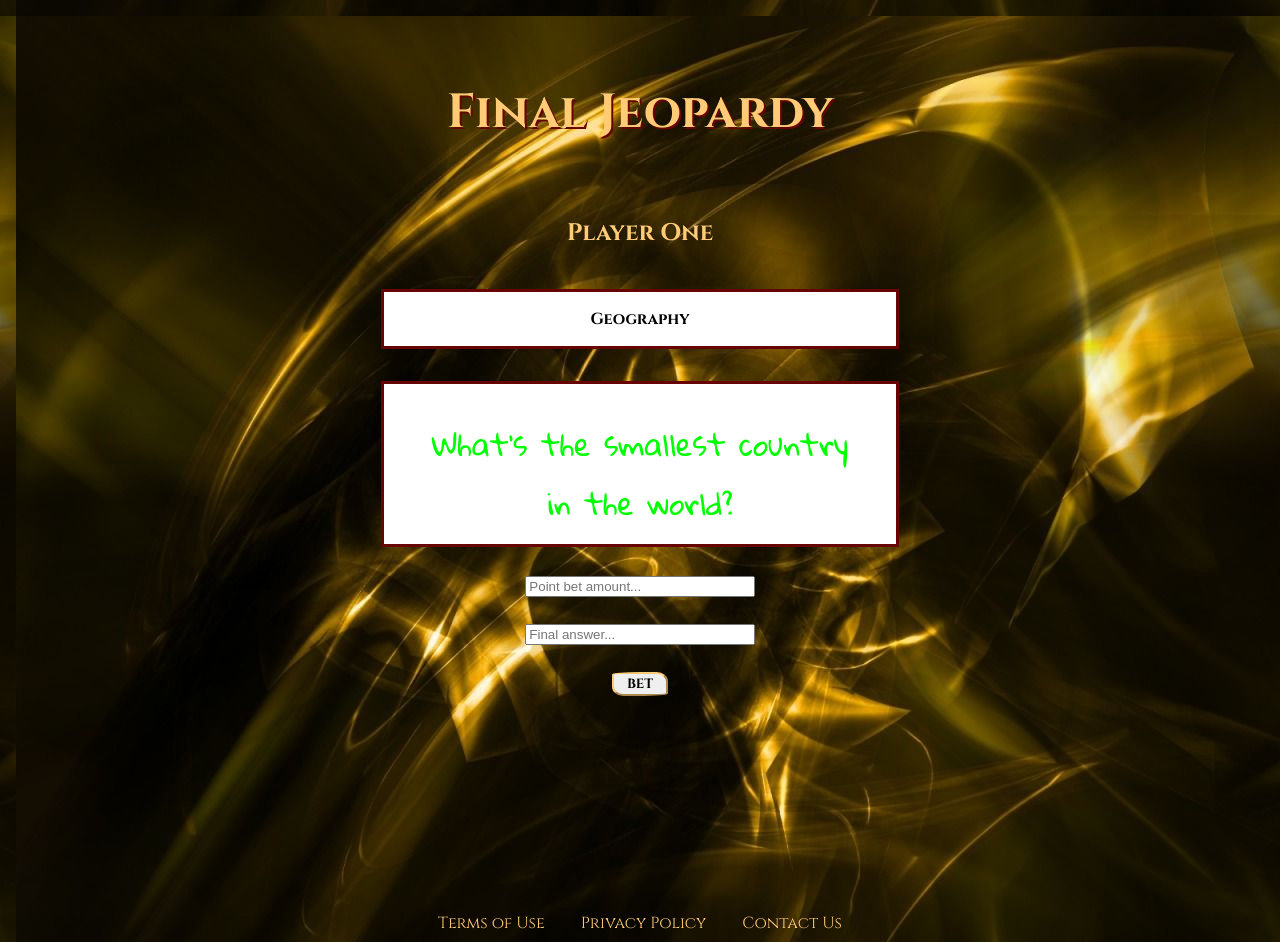
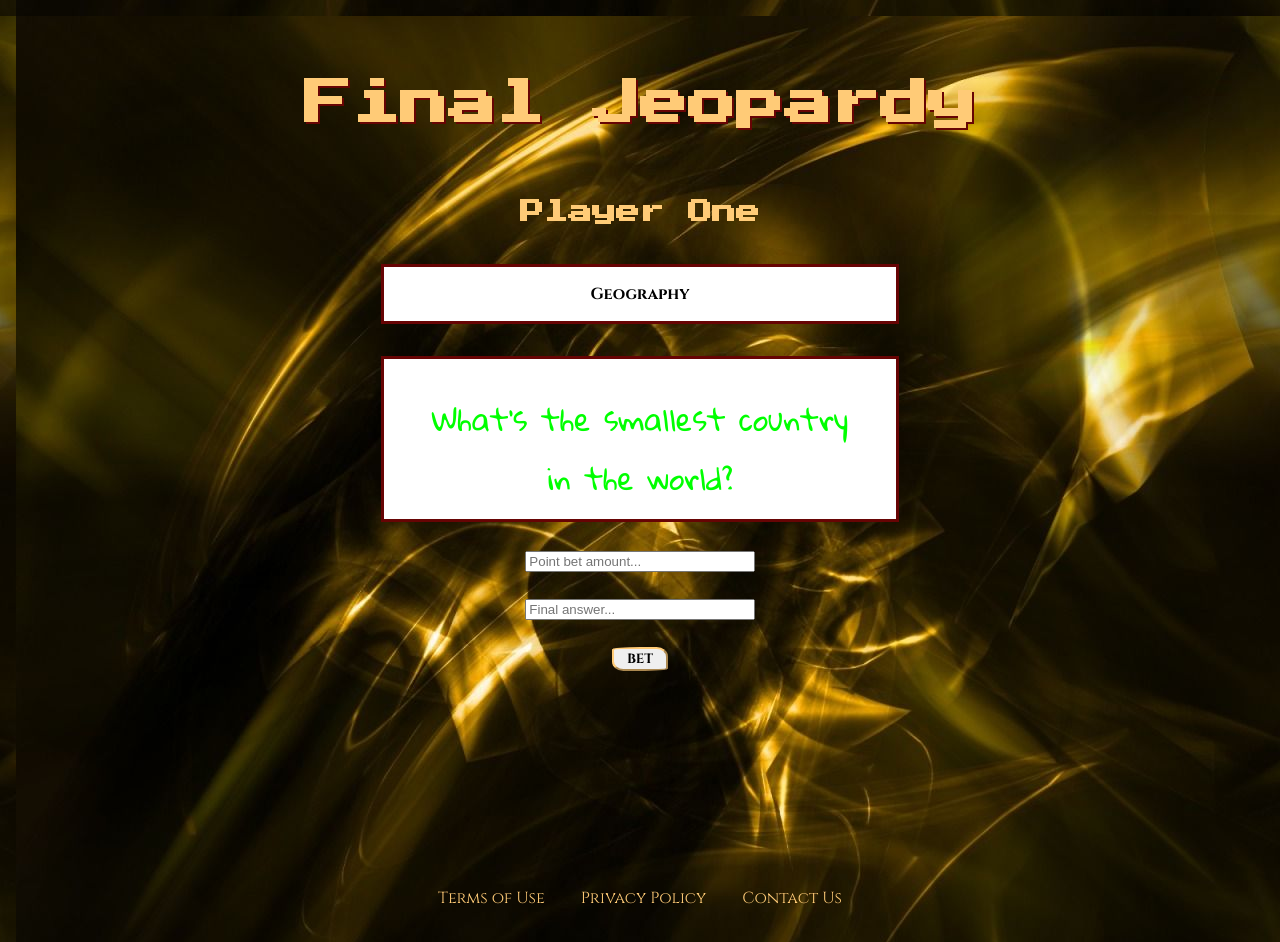
Before and after one commit to burlingtoncodeacademy-students/jeopardy-board-tiffaniaib-1, a plain HTML site: page final-jeopardy.html in a window 1280 px wide. Shown: the top 942 px of the page. Drawn offline with Linux system fonts and the light colour scheme.

Commit message:
Changed font for the titles

```diff
--- a/final-jeopardy.html
+++ b/final-jeopardy.html
@@ -17,6 +17,12 @@
   <link rel="preconnect" href="https://fonts.gstatic.com" crossorigin>
   <link
     href="https://fonts.googleapis.com/css2?family=Arvo:ital,wght@1,700&family=Cinzel&family=Gloria+Hallelujah&family=Ultra&display=swap"
+    rel="stylesheet">
+  <!-- GOOGLE FONT FOR THE TITLE -->
+  <link rel="preconnect" href="https://fonts.googleapis.com">
+  <link rel="preconnect" href="https://fonts.gstatic.com" crossorigin>
+  <link
+    href="https://fonts.googleapis.com/css2?family=Arvo:ital,wght@1,700&family=Cinzel&family=Gloria+Hallelujah&family=Press+Start+2P&family=Ultra&display=swap"
     rel="stylesheet">
   <title>Final Jeopardy</title>
 </head>
--- a/final.css
+++ b/final.css
@@ -9,13 +9,13 @@ body {
 h1 {
     font-size: 3em;
     color: #FFCB77;
-    font-family: 'Cinzel', serif;
+    font-family: 'Press Start 2P', cursive;
     text-shadow: 2px 2px #670404;
 }
 
 h2 {
     color: #FFCB77;
-    font-family: 'Cinzel', serif;
+    font-family: 'Press Start 2P', cursive;
 }
 
 #container {
--- a/round-1-2.css
+++ b/round-1-2.css
@@ -13,13 +13,13 @@ body {
 h1 {
     font-size: 3em;
     color: #FFCB77;
-    font-family: 'Cinzel', serif;
+    font-family: 'Press Start 2P', cursive;
     text-shadow: 2px 2px #670404;
 }
 
 h2 {
     color: #FFCB77;
-    font-family: 'Cinzel', serif;
+    font-family: 'Press Start 2P', cursive;
 }
 
 table {
--- a/style.css
+++ b/style.css
@@ -25,7 +25,7 @@ body:hover h1 {
 }
 h1 {
     font-size: 3em;
-    font-family: 'Cinzel', serif;
+    font-family: 'Press Start 2P', cursive;
     color:#FFCB77;
     text-shadow: 2px 2px #670404;
 }
```
Also changed, not shown: index.html (+6 -0 lines), round-1.html (+7 -1 lines), round-2.html (+7 -1 lines).
